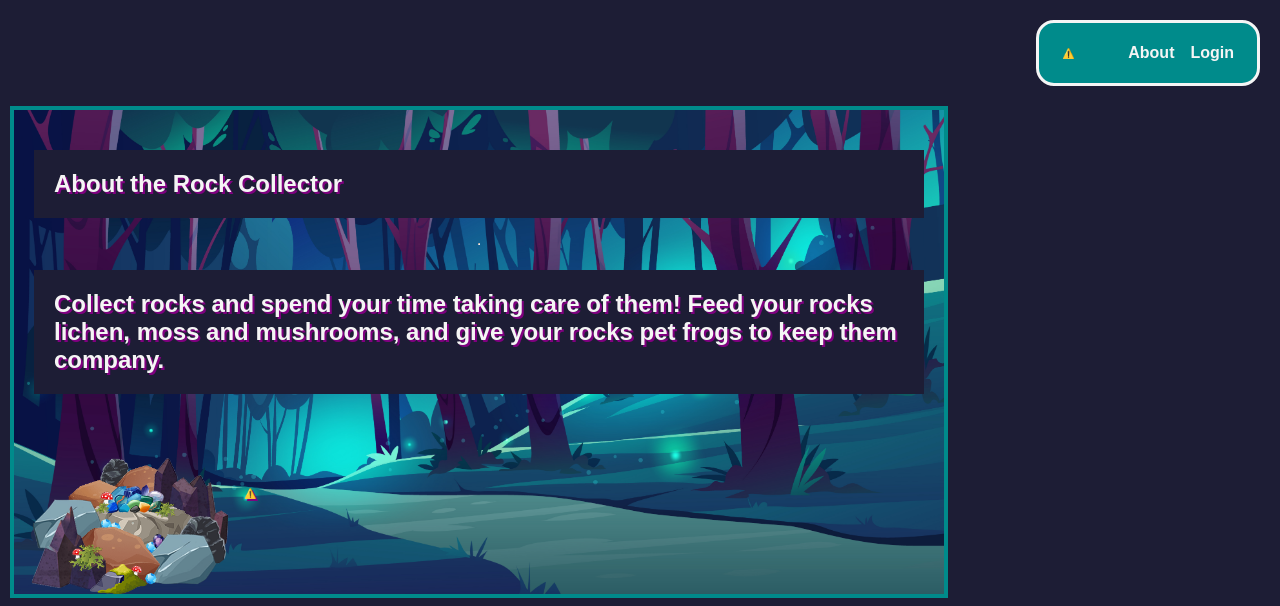
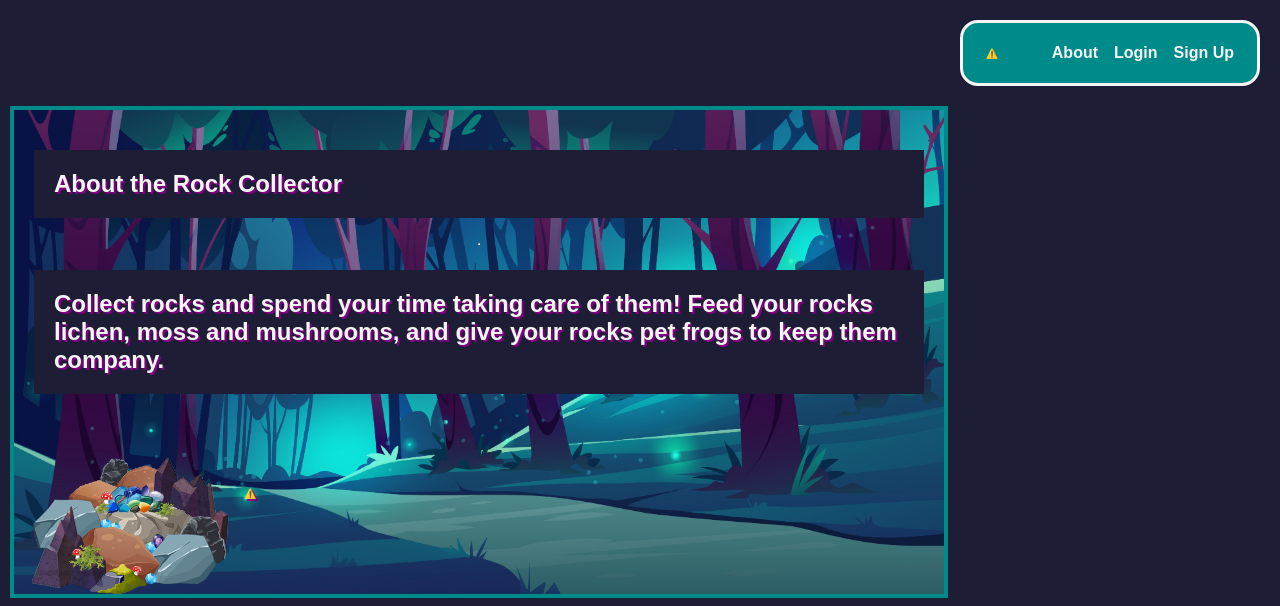
Before and after one commit to shakestuffup73/rock-collector, a Django app: template main_app/templates/about.html in a window 1280 px wide. Shown: the top 606 px of the page. Run offline with Django 4.2, Linux system fonts and the light colour scheme; the template is opened without the code that fills it, so the values that code supplies are empty; some web fonts are replaced.

Commit message:
add signup to navbar

```diff
--- a/main_app/templates/base.html
+++ b/main_app/templates/base.html
@@ -44,6 +44,7 @@
         {% else %}
         <li><a href="{% url 'about' %}">About</a></li>
         <li><a href="{% url 'home' %}">Login</a></li>
+        <li><a href="{% url 'signup' %}">Sign Up</a></li>
         {% endif %}
       </ul>
     </nav>
```
